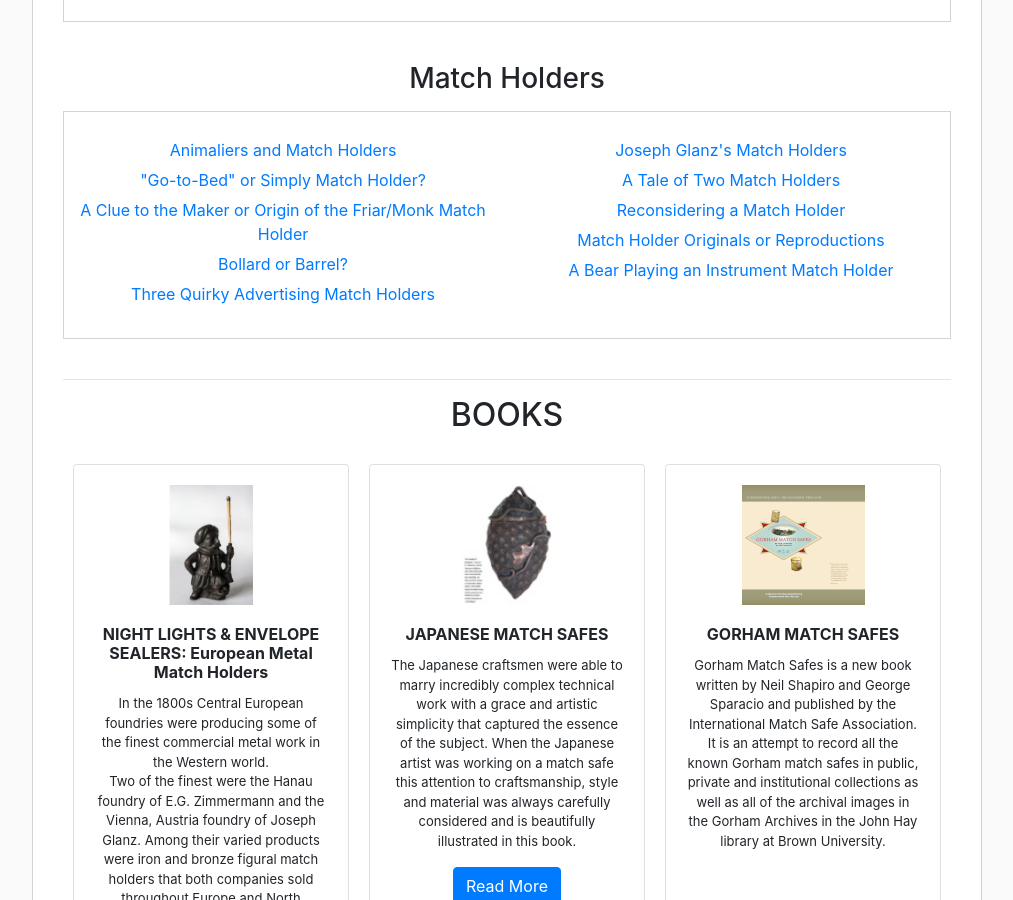
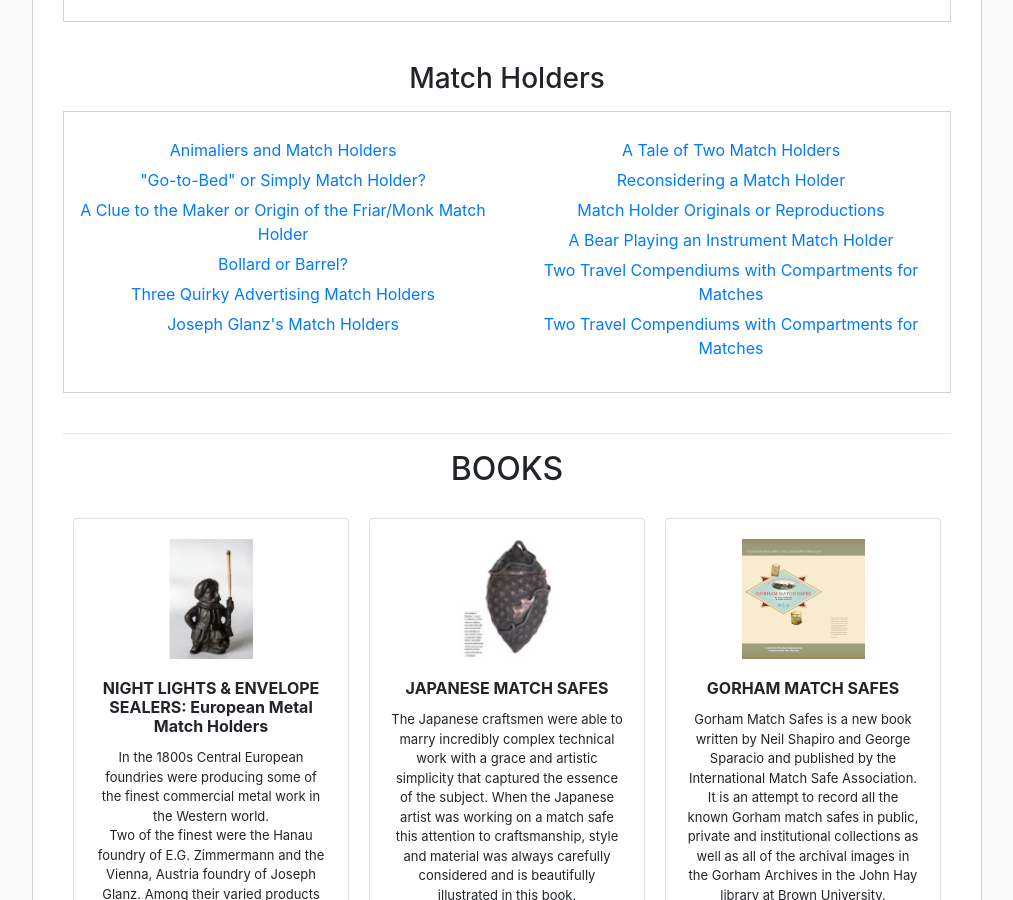
Before and after one commit to neilshapiro/MatchSafeScholar, a Jekyll site: the page built from works.html, in a window 1280 px wide and 900 px high, scrolled down 1911 px. Shown: the whole window, without its empty margins (228-1241 px from the left). Built offline with Jekyll 4.4.1, drawn with Linux system fonts in a browser that asks for light colours.

Commit message:
Update Articles “holder_section”

```diff
--- a/_data/articles/holders.json
+++ b/_data/articles/holders.json
@@ -39,6 +39,14 @@
     {
       "title": "A Bear Playing an Instrument Match Holder",
       "path": "/assets/pdfs/articles/A_Bear_Playing_an_Instrument_Match_Holder.pdf"
+    },
+    {
+      "path": "https://res.cloudinary.com/matchsafescholar/image/upload/v1677854845/Two_Travel_Compendiums_with_Compartments_for_Matches.pdf",
+      "title": "Two Travel Compendiums with Compartments for Matches"
+    },
+    {
+      "title": "Two Travel Compendiums with Compartments for Matches",
+      "path": "https://res.cloudinary.com/matchsafescholar/image/upload/v1677855338/articles/Two_Travel_Compendiums_with_Compartments_for_Matches.pdf"
     }
   ]
 }
```
Lines whose indentation alone changed are shown as unchanged.
